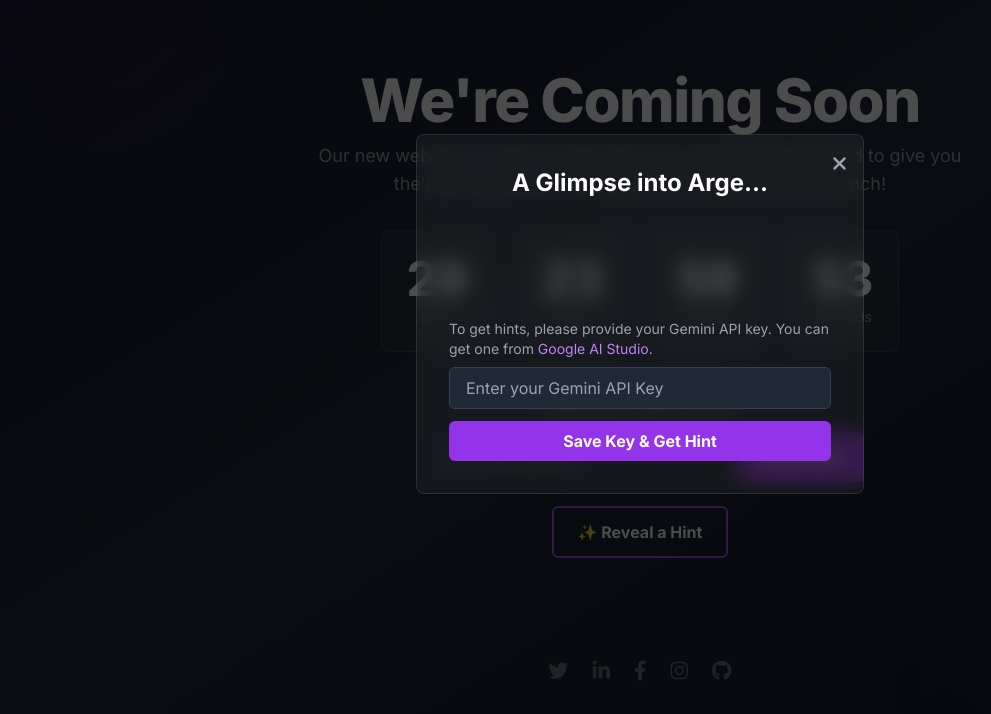
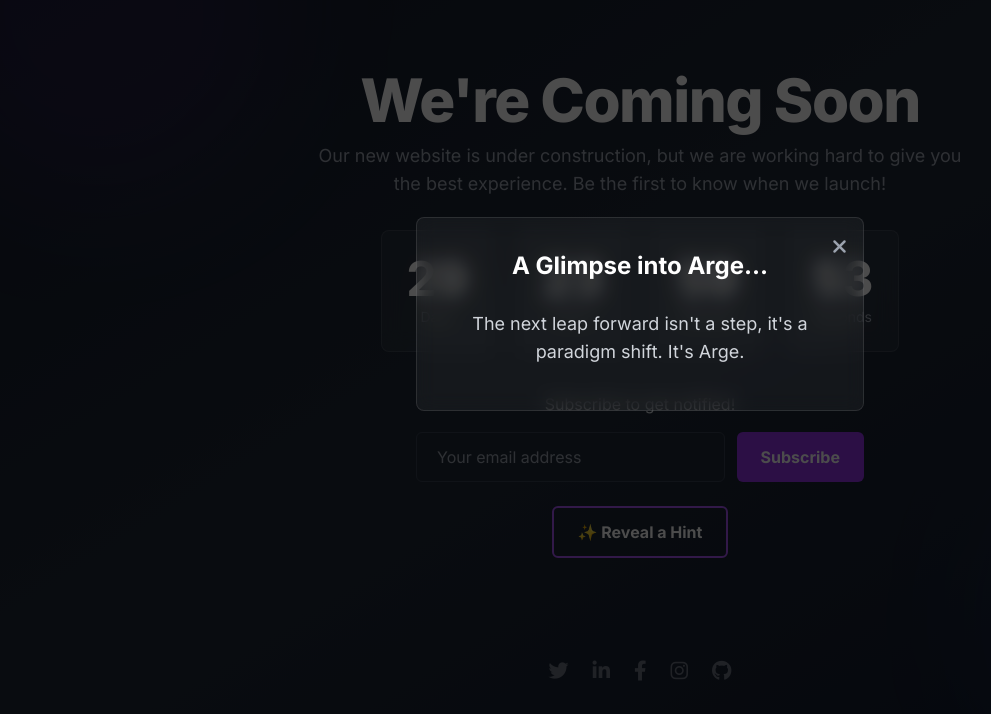
Before and after one commit to trazhub/Arge, a plain HTML site: page main.html in a window 1280 px wide. Both pictures are taken after a click on the button "✨ Reveal a Hint". Shown: the part 86-800 px from the top of the page, without its empty margins (0-991 px from the left). Drawn offline with nearby package versions, Linux system fonts and the light colour scheme.

Commit message:
Update main.html

```diff
--- a/main.html
+++ b/main.html
@@ -33,7 +33,7 @@
         #hintModal {
             transition: opacity 0.3s ease;
         }
-        /* Spinner animation */
+        /* Spinner animation for a brief "thinking" effect */
         .spinner {
             border: 4px solid rgba(255, 255, 255, 0.2);
             border-left-color: #fff;
@@ -130,11 +130,6 @@
             <div id="hintContent" class="min-h-[80px] flex items-center justify-center">
                 <!-- Content will be injected by JavaScript -->
             </div>
-            <div id="apiKeySection" class="mt-6 text-left hidden">
-                <p class="text-sm text-gray-400 mb-2">To get hints, please provide your Gemini API key. You can get one from <a href="https://aistudio.google.com/app/apikey" target="_blank" class="text-purple-400 hover:underline">Google AI Studio</a>.</p>
-                <input type="password" id="apiKeyInput" placeholder="Enter your Gemini API Key" class="w-full px-4 py-2 rounded-md bg-gray-800 border border-gray-700 focus:ring-2 focus:ring-purple-500 focus:outline-none transition duration-300">
-                <button id="saveApiKeyBtn" class="w-full mt-3 px-6 py-2 bg-purple-600 hover:bg-purple-700 rounded-md font-semibold transition duration-300">Save Key & Get Hint</button>
-            </div>
         </div>
     </div>
 
@@ -163,16 +158,47 @@
             }
         }, 1000);
 
-        // --- GEMINI HINT FEATURE SCRIPT ---
+        // --- HINT FEATURE SCRIPT ---
         const getHintBtn = document.getElementById('getHintBtn');
         const hintModal = document.getElementById('hintModal');
         const closeModalBtn = document.getElementById('closeModalBtn');
         const hintContent = document.getElementById('hintContent');
-        const apiKeySection = document.getElementById('apiKeySection');
-        const apiKeyInput = document.getElementById('apiKeyInput');
-        const saveApiKeyBtn = document.getElementById('saveApiKeyBtn');
 
-        let geminiApiKey = localStorage.getItem('geminiApiKey');
+        // Pre-generated list of hints for security and performance on a live site
+        const hints = [
+            "Arge is where the unseen becomes unforgettable.",
+            "Prepare to experience creativity in its purest form. Arge is coming.",
+            "The digital canvas is about to change forever. Arge is near.",
+            "Unlock a new dimension of interaction. Arge holds the key.",
+            "Beyond the code, beyond the design, lies Arge.",
+            "It's not just a tool, it's a new way of thinking. Get ready for Arge.",
+            "The power of unseen forces, harnessed. That is Arge.",
+            "Where logic meets imagination, you will find Arge.",
+            "A new era of digital creation dawns with Arge.",
+            "The barrier between thought and reality is about to dissolve. Arge is the catalyst.",
+            "See what's hidden in plain sight. Arge will show you.",
+            "Your ideas, amplified. Your vision, realized. Arge is the future.",
+            "The next leap forward isn't a step, it's a paradigm shift. It's Arge.",
+            "Arge: The architecture of tomorrow's ideas.",
+            "What if your tools could anticipate your next move? Arge can.",
+            "Prepare for a seamless flow between inspiration and creation. Arge is coming.",
+            "The fabric of digital reality is being rewoven. Arge is the thread.",
+            "Complexity, simplified. Possibility, expanded. Arge is the answer.",
+            "Don't just build, innovate. Arge will lead the way.",
+            "The future is not built, it's grown. Arge is the seed.",
+            "A whisper of what's to come, a promise of what's possible. That is Arge.",
+            "The lines between art and technology are blurring. Arge is the new spectrum.",
+            "Imagine a world where your only limit is your imagination. Arge is that world.",
+            "The unseen is about to be revealed. Are you ready for Arge?",
+            "A revolution in digital craftsmanship is upon us. Arge is its name.",
+            "The next generation of innovation is not about more, but about better. Arge is better.",
+            "The symphony of creation is about to begin. Arge is the conductor.",
+            "Where data dances and ideas sing, Arge is the stage.",
+            "The future is a conversation, and Arge is the new language.",
+            "The unseen power of connection, made tangible. Arge is almost here."
+        ];
+
+        let lastHintIndex = -1;
 
         // Function to show the modal
         const showModal = () => {
@@ -182,78 +208,30 @@
         // Function to hide the modal
         const hideModal = () => {
             hintModal.classList.add('opacity-0', 'pointer-events-none');
-            apiKeySection.classList.add('hidden'); // Hide API key section on close
         };
 
-        // Function to fetch a hint from the Gemini API
-        const getHint = async () => {
-            if (!geminiApiKey) {
-                hintContent.innerHTML = '';
-                apiKeySection.classList.remove('hidden');
-                return;
-            }
+        // Function to get a random hint from the pre-generated list
+        const getHint = () => {
+            hintContent.innerHTML = '<div class="spinner"></div>'; // Show spinner for a moment
 
-            apiKeySection.classList.add('hidden');
-            hintContent.innerHTML = '<div class="spinner"></div>'; // Show spinner
+            setTimeout(() => {
+                let randomIndex;
+                // Ensure we don't show the same hint twice in a row
+                do {
+                    randomIndex = Math.floor(Math.random() * hints.length);
+                } while (hints.length > 1 && randomIndex === lastHintIndex);
 
-            const prompt = "Generate a short, mysterious, and exciting hint about a new brand or product called 'Arge'. The hint should be one or two sentences and create a sense of anticipation.";
+                lastHintIndex = randomIndex;
+                const hint = hints[randomIndex];
 
-            let chatHistory = [];
-            chatHistory.push({ role: "user", parts: [{ text: prompt }] });
-            const payload = { contents: chatHistory };
-            const apiUrl = `https://generativelanguage.googleapis.com/v1beta/models/gemini-2.5-flash-preview-05-20:generateContent?key=${geminiApiKey}`;
-
-            try {
-                const response = await fetch(apiUrl, {
-                    method: 'POST',
-                    headers: { 'Content-Type': 'application/json' },
-                    body: JSON.stringify(payload)
-                });
-
-                if (!response.ok) {
-                     if (response.status === 400) {
-                        throw new Error('Invalid API Key. Please check your key and try again.');
-                    }
-                    throw new Error(`API request failed with status ${response.status}`);
-                }
-
-                const result = await response.json();
-
-                if (result.candidates && result.candidates.length > 0 &&
-                    result.candidates[0].content && result.candidates[0].content.parts &&
-                    result.candidates[0].content.parts.length > 0) {
-                    const text = result.candidates[0].content.parts[0].text;
-                    hintContent.innerHTML = `<p class="text-lg text-gray-300">${text}</p>`;
-                } else {
-                    throw new Error("Invalid response structure from API.");
-                }
-
-            } catch (error) {
-                console.error("Error fetching hint:", error);
-                hintContent.innerHTML = `<p class="text-red-400">${error.message}</p>`;
-                // If there's an error, prompt for the key again
-                setTimeout(() => {
-                    geminiApiKey = null;
-                    localStorage.removeItem('geminiApiKey');
-                    apiKeySection.classList.remove('hidden');
-                }, 2000);
-            }
+                hintContent.innerHTML = `<p class="text-lg text-gray-300">${hint}</p>`;
+            }, 500); // Simulate a short loading time
         };
 
         // Event Listeners
         getHintBtn.addEventListener('click', () => {
             showModal();
             getHint();
-        });
-
-        saveApiKeyBtn.addEventListener('click', () => {
-            const newKey = apiKeyInput.value.trim();
-            if (newKey) {
-                localStorage.setItem('geminiApiKey', newKey);
-                geminiApiKey = newKey;
-                apiKeyInput.value = '';
-                getHint();
-            }
         });
 
         closeModalBtn.addEventListener('click', hideModal);
```
